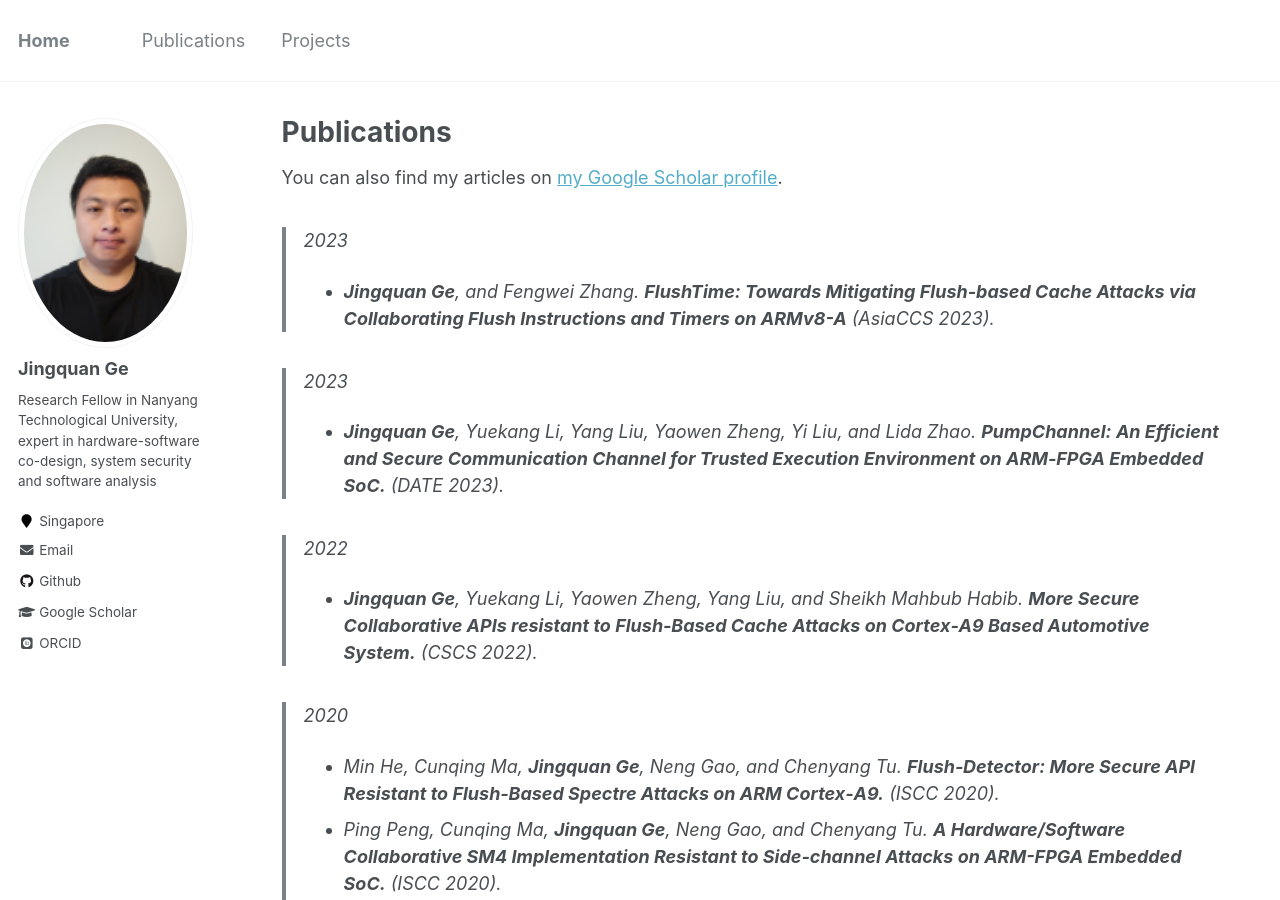
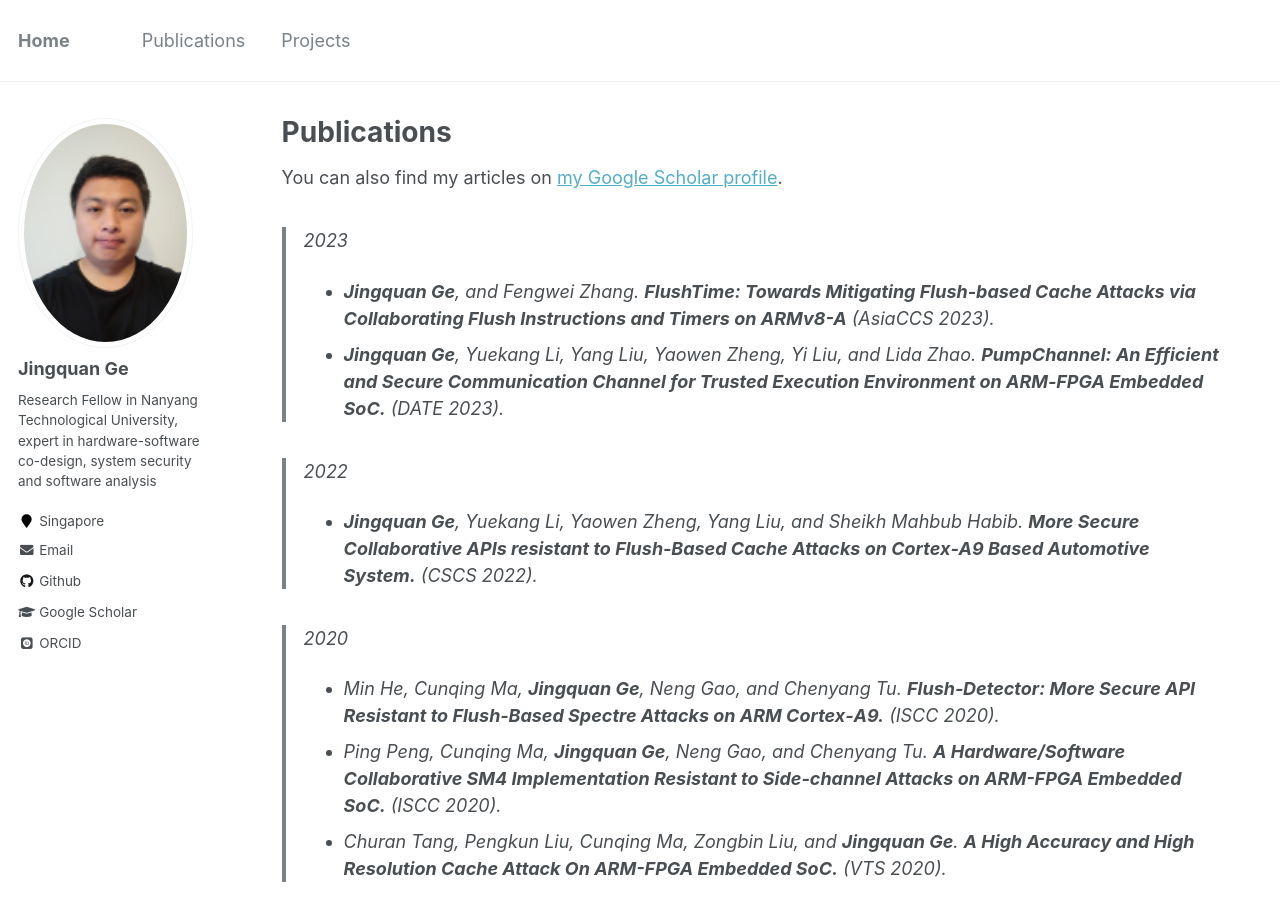
Before and after one commit to gejingquan/gejingquan.github.io, a Jekyll site: the page built from _pages/publications.md, in a window 1280 px wide and 900 px high. Built offline with Jekyll 4.4.1, drawn with Linux system fonts in a browser that asks for light colours; some web fonts are replaced.

Commit message:
Update publications.md

```diff
--- a/_pages/publications.md
+++ b/_pages/publications.md
@@ -10,8 +10,6 @@ You can also find my articles on <a href="https://scholar.google.com/citations?h
 > 2023
 - **Jingquan Ge**, and Fengwei Zhang.
 **FlushTime: Towards Mitigating Flush-based Cache Attacks via Collaborating Flush Instructions and Timers on ARMv8-A** (AsiaCCS 2023).
-
-> 2023
 - **Jingquan Ge**, Yuekang Li, Yang Liu, Yaowen Zheng, Yi Liu, and Lida Zhao.
 **PumpChannel: An Efficient and Secure Communication Channel for Trusted Execution Environment on ARM‑FPGA Embedded SoC.** (DATE 2023).
 
```
